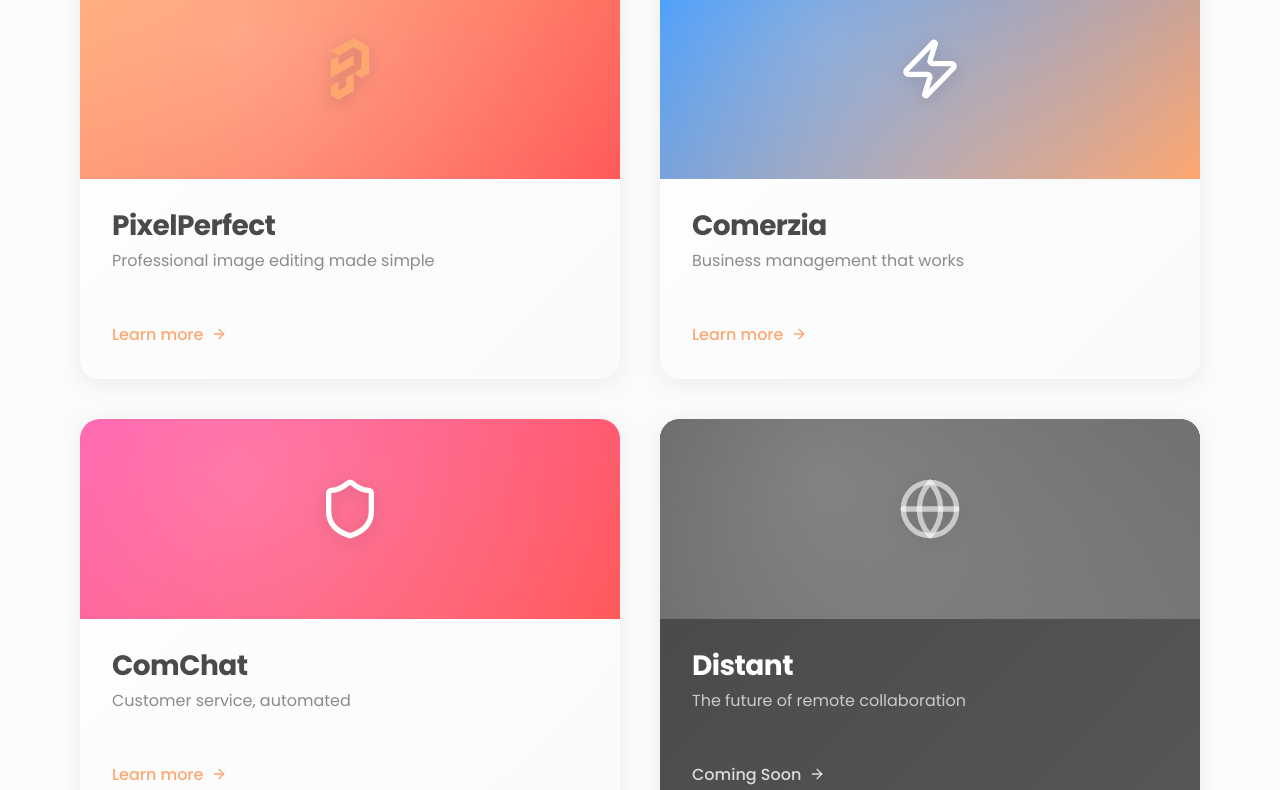
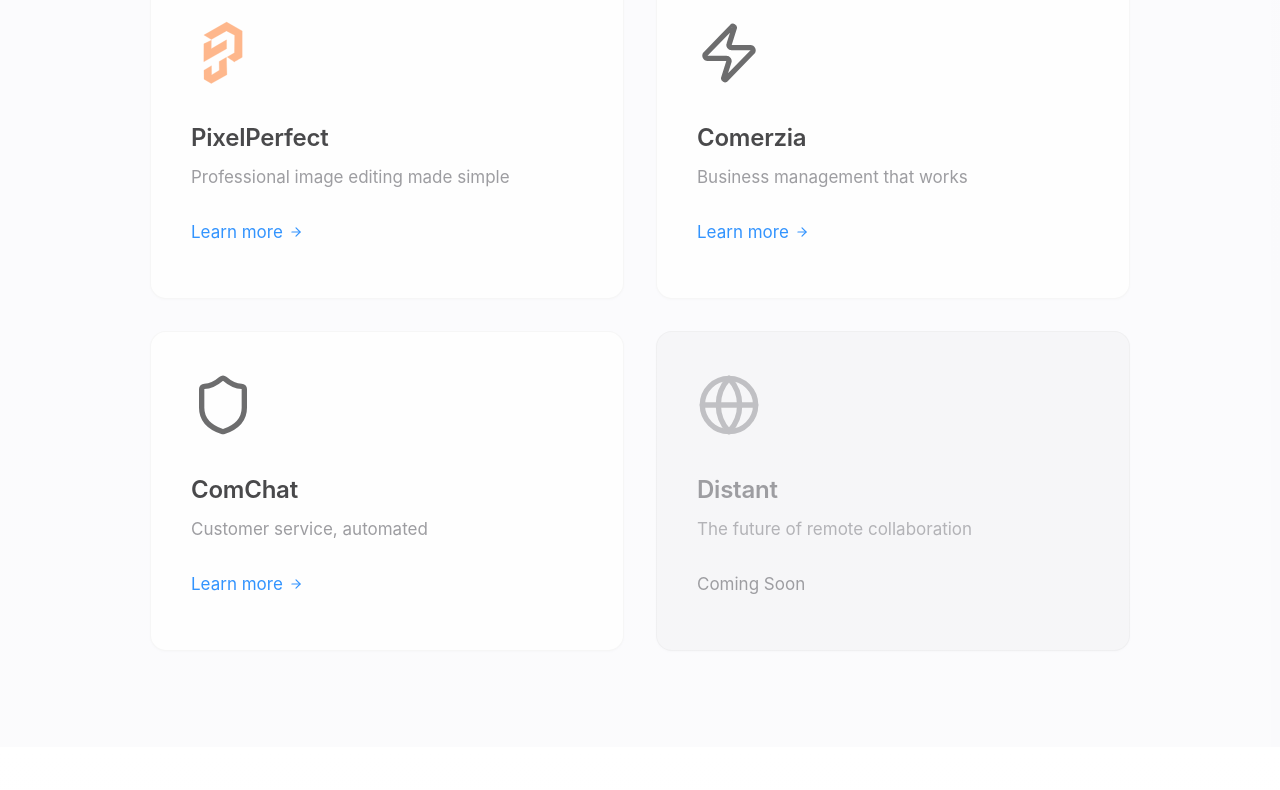
Before and after one commit to ZondaOne/Homepage, a React (Create React App) app: page / in a window 1280 px wide. Shown: the part 1490-2280 px from the top of the page. Built offline with nearby package versions, Linux system fonts and the light colour scheme; no server answers; the HTML template or start-up script is replaced by a standard one.

Commit message:
product section.

```diff
--- a/src/components/ProductCard/ProductCard.css
+++ b/src/components/ProductCard/ProductCard.css
@@ -1,166 +1,157 @@
 .product-card {
   position: relative;
-  background: linear-gradient(135deg, #ffffff 0%, #f8f9fa 100%);
-  border-radius: 20px;
-  padding: 0;
-  transition: all 0.3s cubic-bezier(0.4, 0, 0.2, 1);
+  background: #ffffff;
+  border-radius: 16px;
+  padding: 40px;
+  transition: all 0.4s cubic-bezier(0.25, 0.46, 0.45, 0.94);
   cursor: pointer;
-  height: 400px;
+  height: auto;
+  min-height: 320px;
   display: flex;
   flex-direction: column;
-  overflow: hidden;
-  box-shadow: 0 4px 20px rgba(0, 0, 0, 0.08);
+  border: 1px solid rgba(0, 0, 0, 0.04);
+  box-shadow: 0 1px 3px rgba(0, 0, 0, 0.02);
 }
 
 .product-card:hover {
-  transform: translateY(-8px) scale(1.02);
-  box-shadow: 0 20px 40px rgba(0, 0, 0, 0.12);
+  transform: translateY(-2px);
+  box-shadow: 0 8px 32px rgba(0, 0, 0, 0.08);
+  border-color: rgba(0, 0, 0, 0.08);
 }
 
 .product-card-visual {
   position: relative;
-  height: 200px;
-  background: linear-gradient(135deg, var(--accent-primary), var(--accent-secondary));
+  height: 80px;
+  background: none;
   display: flex;
   align-items: center;
-  justify-content: center;
-  overflow: hidden;
-}
-
-.product-card-visual::before {
-  content: '';
-  position: absolute;
-  top: 0;
-  left: 0;
-  right: 0;
-  bottom: 0;
-  background: radial-gradient(circle at 30% 30%, rgba(255, 255, 255, 0.2), transparent);
+  justify-content: flex-start;
+  overflow: visible;
+  margin-bottom: 24px;
 }
 
 .product-visual-icon {
-  font-size: 64px;
-  color: white;
-  z-index: 2;
+  font-size: 32px;
+  color: #1d1d1f;
+  opacity: 0.8;
   position: relative;
-  filter: drop-shadow(0 4px 8px rgba(0, 0, 0, 0.2));
 }
 
 .product-card-content {
-  padding: 32px;
+  padding: 0;
   flex: 1;
   display: flex;
   flex-direction: column;
-  justify-content: space-between;
+  justify-content: flex-start;
 }
 
 .product-info {
-  margin-bottom: 24px;
+  margin-bottom: 32px;
 }
 
 .product-title {
-  font-size: 28px;
-  font-weight: 700;
-  color: var(--text-primary);
-  margin-bottom: 8px;
-  letter-spacing: -0.02em;
-  line-height: 1.1;
+  font-size: 24px;
+  font-weight: 600;
+  color: #1d1d1f;
+  margin-bottom: 12px;
+  letter-spacing: -0.01em;
+  line-height: 1.2;
+  font-family: -apple-system, BlinkMacSystemFont, 'Segoe UI', Roboto, sans-serif;
 }
 
 .product-subtitle {
-  color: var(--text-secondary);
-  font-size: 16px;
+  color: #86868b;
+  font-size: 17px;
   font-weight: 400;
-  line-height: 1.4;
+  line-height: 1.47;
+  font-family: -apple-system, BlinkMacSystemFont, 'Segoe UI', Roboto, sans-serif;
 }
 
 .product-learn-more {
   background: none;
   border: none;
-  color: var(--accent-primary);
-  font-size: 16px;
-  font-weight: 500;
+  color: #007aff;
+  font-size: 17px;
+  font-weight: 400;
   cursor: pointer;
   display: inline-flex;
   align-items: center;
-  gap: 8px;
+  gap: 6px;
   padding: 0;
-  transition: all 0.2s ease;
-  font-family: var(--font-primary);
+  transition: all 0.2s cubic-bezier(0.25, 0.46, 0.45, 0.94);
+  font-family: -apple-system, BlinkMacSystemFont, 'Segoe UI', Roboto, sans-serif;
+  align-self: flex-start;
 }
 
 .product-learn-more:hover {
-  color: var(--accent-secondary);
-  transform: translateX(4px);
+  color: #0051d5;
+  transform: translateX(2px);
 }
 
 .product-learn-more svg {
-  width: 16px;
-  height: 16px;
+  width: 14px;
+  height: 14px;
+  transition: all 0.2s cubic-bezier(0.25, 0.46, 0.45, 0.94);
 }
 
 /* Coming Soon Card */
 .product-card.coming-soon {
-  background: linear-gradient(135deg, #1a1a1a 0%, #2d2d2d 100%);
-  color: white;
-}
-
-.product-card.coming-soon .product-card-visual {
-  background: linear-gradient(135deg, #333 0%, #555 100%);
-  position: relative;
+  background: #f5f5f7;
+  border-color: rgba(0, 0, 0, 0.03);
 }
 
 .product-card.coming-soon .product-visual-icon {
-  color: rgba(255, 255, 255, 0.6);
+  color: #86868b;
+  opacity: 0.6;
 }
 
 .product-card.coming-soon .product-title {
-  color: white;
+  color: #86868b;
 }
 
 .product-card.coming-soon .product-subtitle {
-  color: rgba(255, 255, 255, 0.7);
+  color: #a1a1a6;
 }
 
 .product-card.coming-soon .product-learn-more {
-  color: rgba(255, 255, 255, 0.8);
+  color: #86868b;
+  cursor: default;
 }
 
 .product-card.coming-soon .product-learn-more:hover {
-  color: white;
-}
-
-/* Parallax Visual Effect */
-.product-card-visual {
-  transform: translateZ(0);
-}
-
-.product-card:hover .product-card-visual {
-  transform: translateY(-4px) scale(1.05);
+  color: #86868b;
+  transform: none;
 }
 
 /* Responsive Design */
 @media (max-width: 768px) {
   .product-card {
-    height: 350px;
+    padding: 32px 24px;
+    min-height: 280px;
   }
 
   .product-card-visual {
-    height: 160px;
+    height: 64px;
+    margin-bottom: 20px;
   }
 
   .product-visual-icon {
-    font-size: 48px;
+    font-size: 28px;
   }
 
-  .product-card-content {
-    padding: 24px;
+  .product-info {
+    margin-bottom: 24px;
   }
 
   .product-title {
-    font-size: 24px;
+    font-size: 22px;
   }
 
   .product-subtitle {
-    font-size: 14px;
+    font-size: 16px;
+  }
+
+  .product-learn-more {
+    font-size: 16px;
   }
 }
--- a/src/components/ProductCard/ProductCard.tsx
+++ b/src/components/ProductCard/ProductCard.tsx
@@ -46,7 +46,7 @@ const ProductCard: React.FC<ProductCardProps> = ({
       whileInView="visible"
       viewport={{ once: true, amount: 0.2 }}
     >
-      <div className="product-card-visual" style={{ background: gradient }}>
+      <div className="product-card-visual">
         <div className="product-visual-icon">
           {icon}
         </div>
@@ -58,11 +58,17 @@ const ProductCard: React.FC<ProductCardProps> = ({
           <p className="product-subtitle">{subtitle}</p>
         </div>
 
-        {onLearnMore && (
+        {onLearnMore && !isComingSoon && (
           <button className="product-learn-more" onClick={onLearnMore}>
-            {isComingSoon ? 'Coming Soon' : 'Learn more'}
+            Learn more
             <ArrowRight />
           </button>
+        )}
+
+        {isComingSoon && (
+          <div className="product-learn-more">
+            Coming Soon
+          </div>
         )}
       </div>
     </motion.div>
--- a/src/pages/Home/Home.css
+++ b/src/pages/Home/Home.css
@@ -55,8 +55,8 @@
 
   /* Products Section */
   .products-section {
-    background: #fafafa;
-    padding: 120px 0;
+    background: #fbfbfd;
+    padding: 100px 0 120px 0;
   }
 
   /* About Section */
@@ -67,20 +67,26 @@
 
   .section-header {
     text-align: center;
-    margin-bottom: 80px;
+    margin-bottom: 64px;
   }
 
   .products-grid {
     display: grid;
-    grid-template-columns: repeat(auto-fit, minmax(300px, 1fr));
-    gap: 40px;
-    margin-top: 60px;
-    max-width: 1400px;
+    grid-template-columns: repeat(auto-fit, minmax(320px, 1fr));
+    gap: 24px;
+    margin-top: 64px;
+    max-width: 980px;
     margin-left: auto;
     margin-right: auto;
   }
 
-  @media (min-width: 1200px) {
+  @media (min-width: 768px) {
+    .products-grid {
+      gap: 32px;
+    }
+  }
+
+  @media (min-width: 1024px) {
     .products-grid {
       grid-template-columns: repeat(2, 1fr);
     }
@@ -91,7 +97,8 @@
   @media (max-width: 768px) {
     .products-grid {
       grid-template-columns: 1fr;
-      gap: 1.5rem;
+      gap: 20px;
+      margin-top: 48px;
     }
 
     .section {
```
